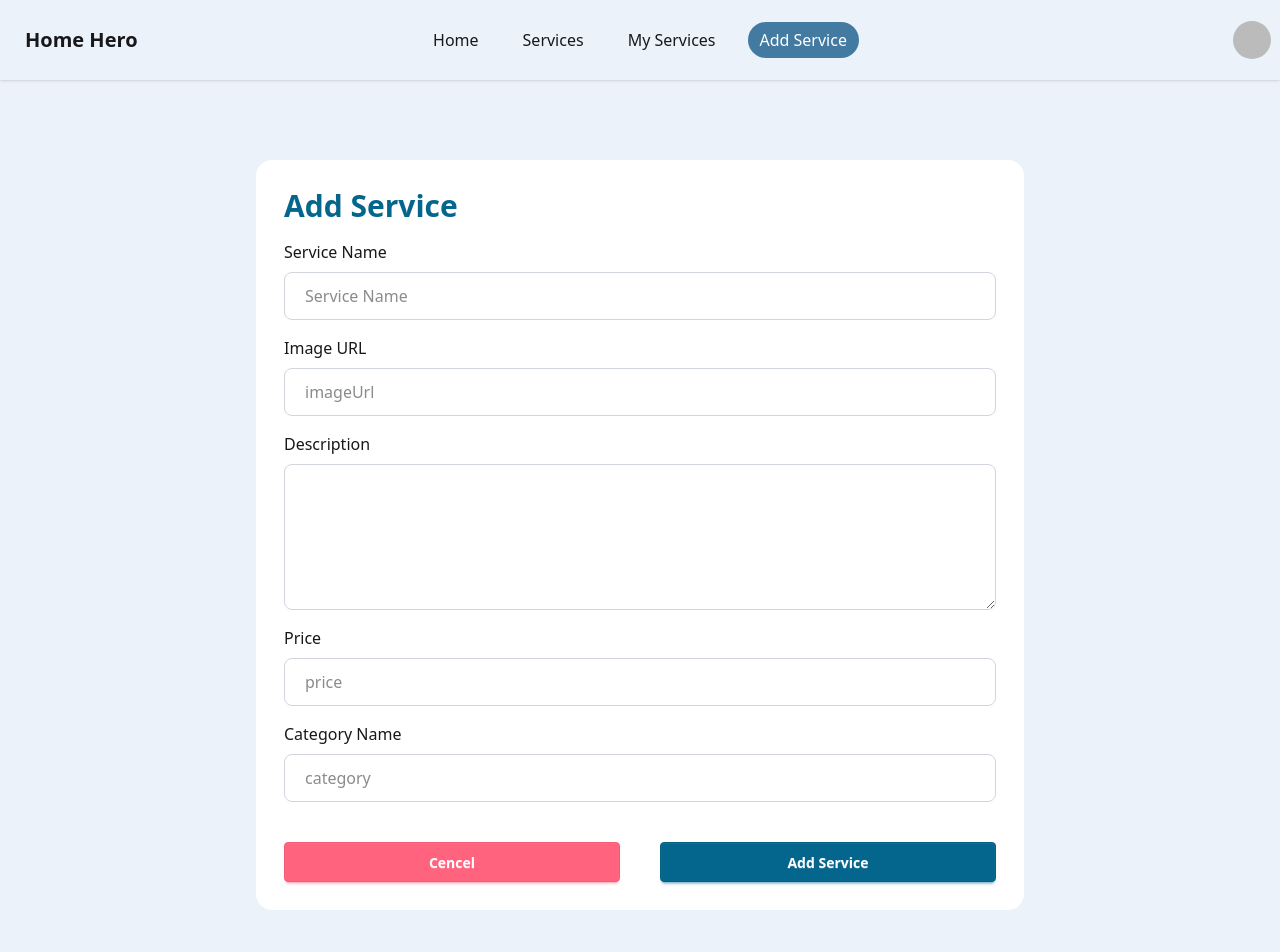
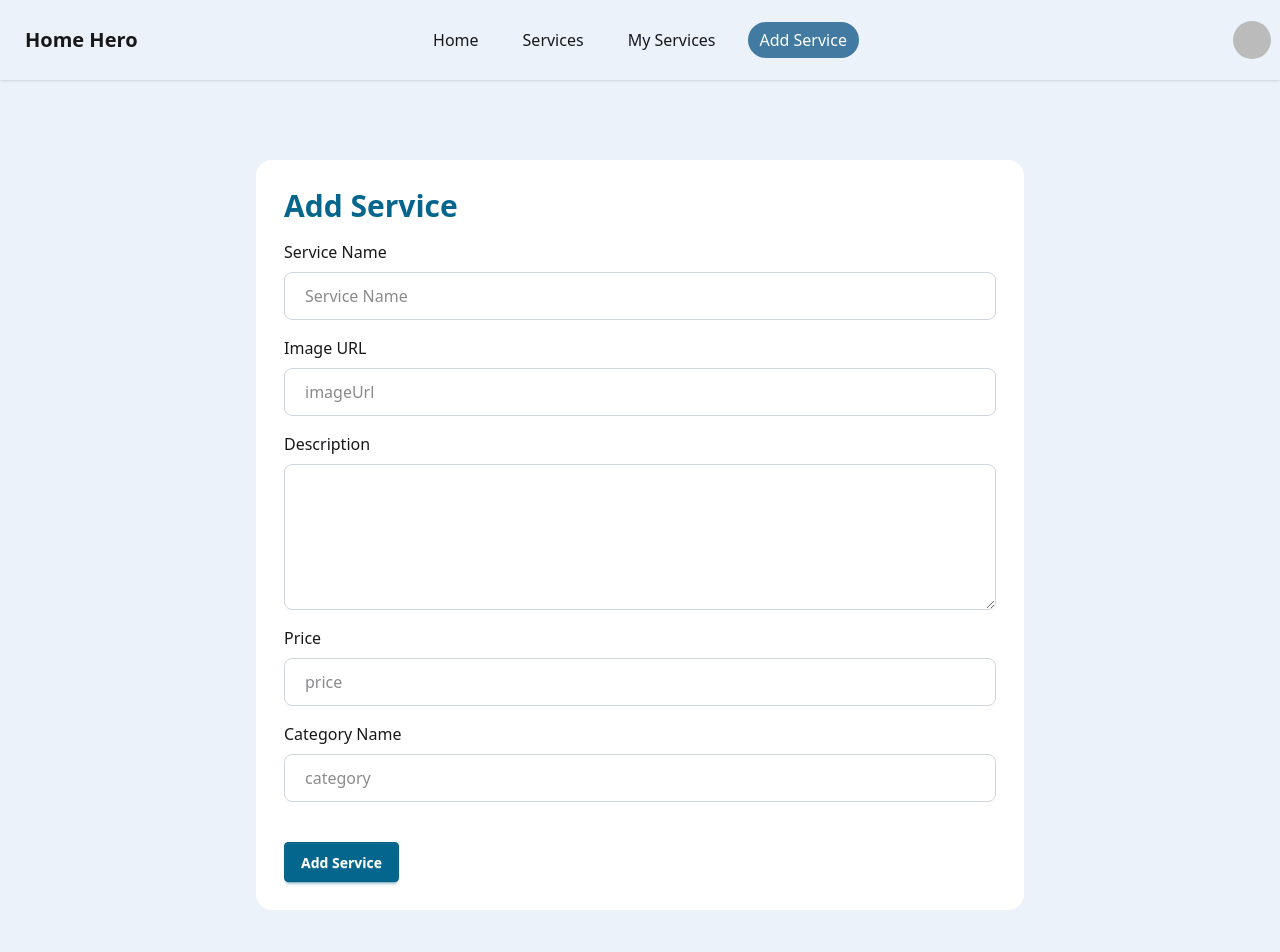
Before and after one commit to jinnahakondo/B12-A10-Home-Hero, a React (Vite) app: page /add-services in a window 1280 px wide. Shown: the top 952 px of the page. Built offline with nearby package versions, Linux system fonts and the light colour scheme; no server answers; sample sign-in values are in the browser's storage.

Commit message:
provider service related work finished

```diff
--- a/src/Pages/Add services/AddServices.jsx
+++ b/src/Pages/Add services/AddServices.jsx
@@ -59,8 +59,7 @@ const AddServices = () => {
                         <label>Category Name</label>
                         <input type="text" required placeholder='category' name='category' className='h-12 rounded-lg border px-5 border-gray-300 outline-0' />
                     </div>
-                    <div className='grid grid-cols-2 gap-5 lg:gap-10 mt-10'>
-                        <button className='btn btn-error text-white'>Cencel</button>
+                    <div className=' mt-10'>
                         <button type='submit' className='btn btn-primary text-white'>Add Service</button>
                     </div>
                 </form>
```
